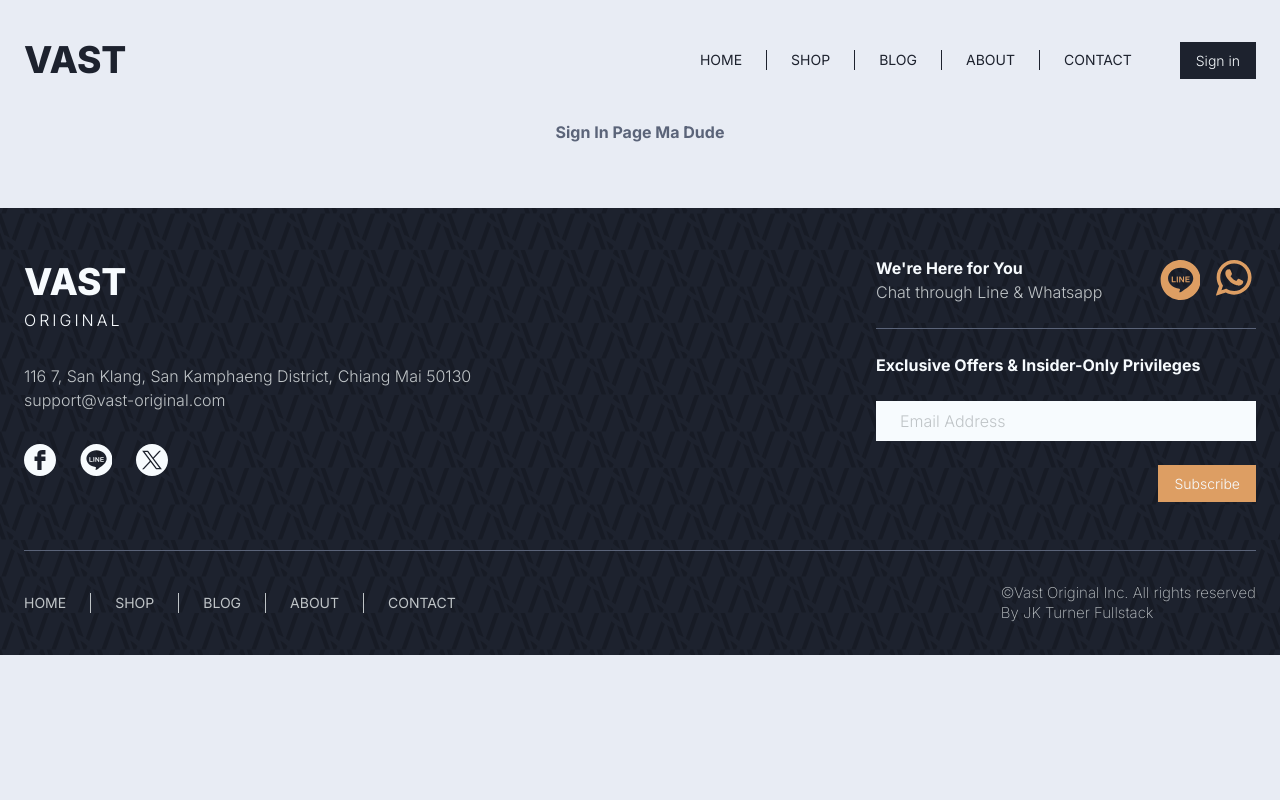
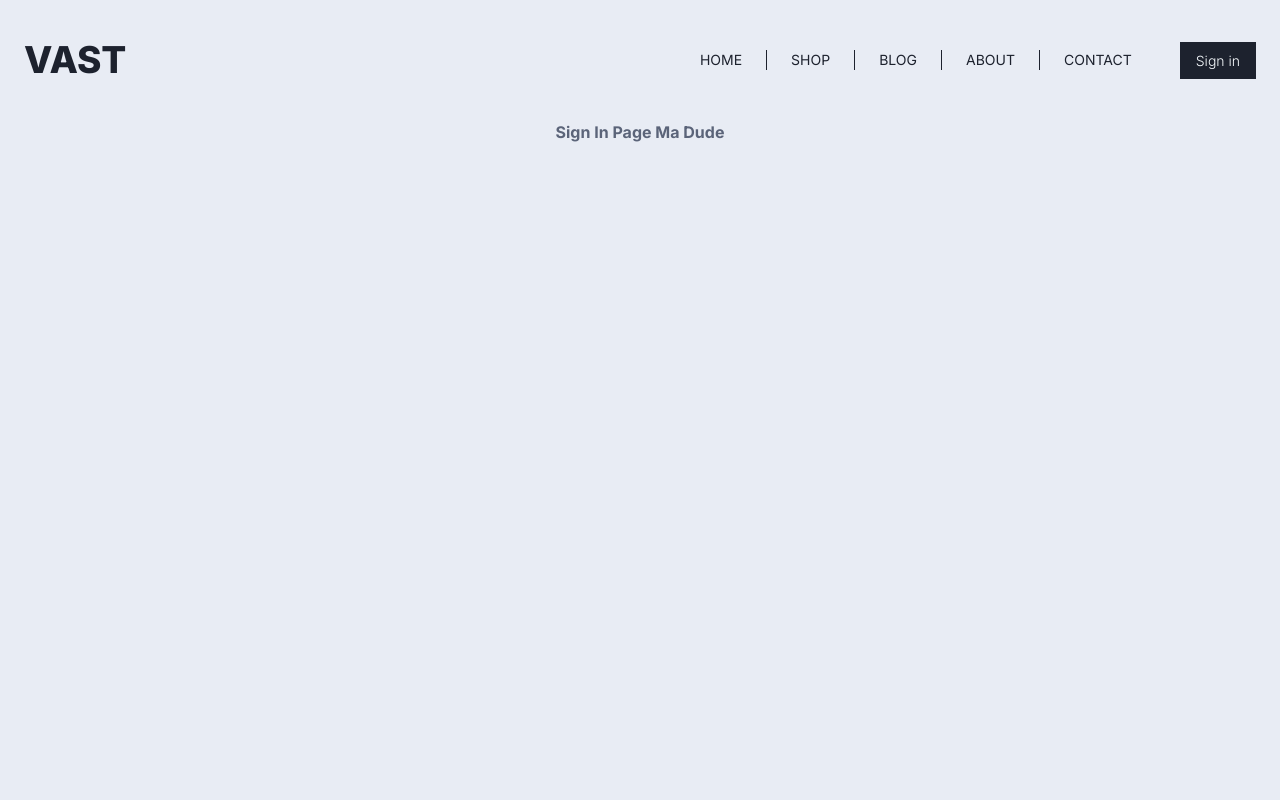
Before and after one commit to jkTurner/vast, a Next.js app: page /sign-in in a window 1280 px wide. Shown: the top 800 px of the page. Built offline with nearby package versions, Linux system fonts and the light colour scheme.

Commit message:
prepared sign-in page

```diff
--- a/app/sign-in/page.tsx
+++ b/app/(pages)/sign-in/page.tsx
@@ -5,6 +5,7 @@ const SignInPage = () => {
     return (
         <div>
             <h2>Sign In Page Ma Dude</h2>
+            <div className="h-[800px]" />
         </div>
     )
 }
```
